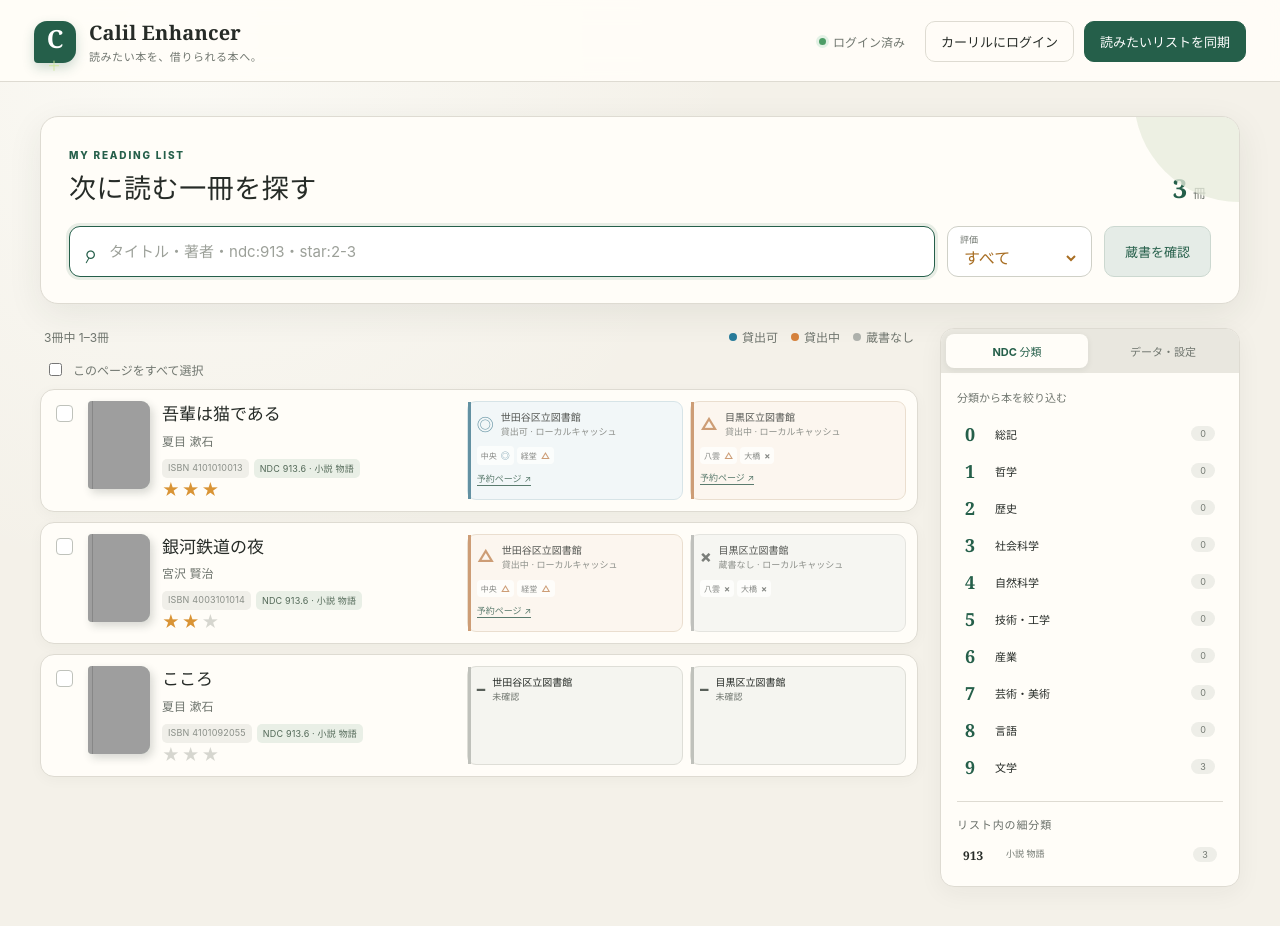
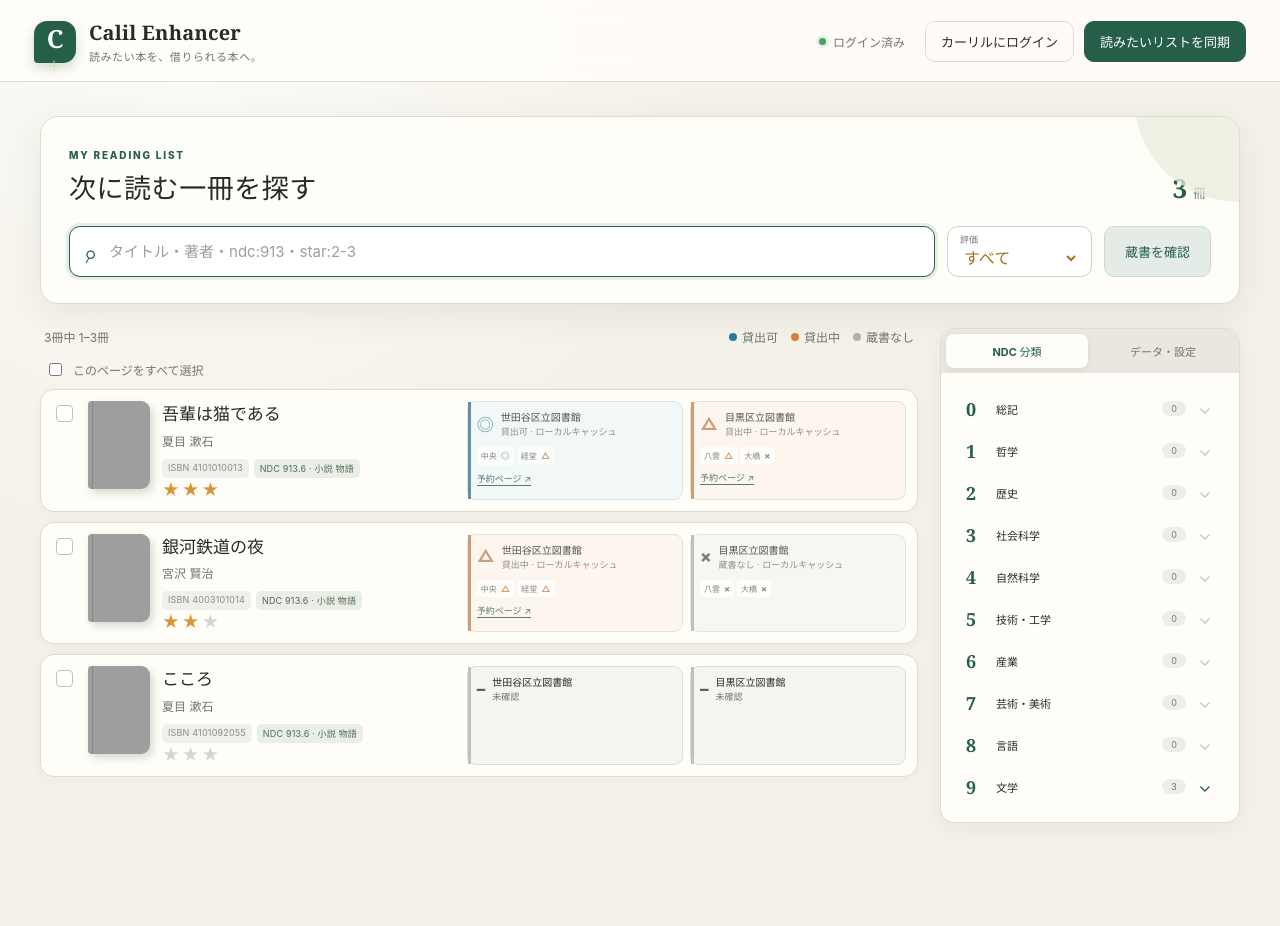
Before and after one commit to YusukeTakeuchi/calil-enhancer-electron, a React (Vite) app: page / in a window 1280 px wide. Shown: the top 926 px of the page. After the commit the page ends 903 px from the top, so only its background shows below. Built offline with nearby package versions, Linux system fonts and the light colour scheme; grey boxes are pictures that could not be loaded.

Commit message:
feat: ndc accordion

```diff
--- a/package.json
+++ b/package.json
@@ -1,6 +1,6 @@
 {
   "name": "calil-enhancer-electron",
-  "version": "2.0.21",
+  "version": "2.0.22",
   "description": "カーリルの読みたいリストを検索・整理する Electron + React アプリ",
   "author": "Yusuke Takeuchi",
   "main": "electron/main.cjs",
--- a/src/App.tsx
+++ b/src/App.tsx
@@ -342,6 +342,7 @@ function Sidebar({ tab, onTab, state, onSearchNdc, onState, onNotice }: {
   onNotice: (notice: Notice) => void
 }) {
   const [perPage, setPerPage] = useState(state.options.booksPerPage)
+  const [expandedNdc, setExpandedNdc] = useState<string | null>(null)
   const counts = useMemo(() => {
     const result: Record<string, number> = {}
     state.books.forEach((book) => {
@@ -382,11 +383,21 @@ function Sidebar({ tab, onTab, state, onSearchNdc, onState, onNotice }: {
   return <aside className="sidebar">
     <div className="sidebar-tabs"><button className={tab === 'ndc' ? 'active' : ''} onClick={() => onTab('ndc')}>NDC 分類</button><button className={tab === 'data' ? 'active' : ''} onClick={() => onTab('data')}>データ・設定</button></div>
     {tab === 'ndc' ? <div className="ndc-panel">
-      <p>分類から本を絞り込む</p>
-      <div className="ndc-top-list">
-        {Object.entries(NDC_TOP).map(([code, label]) => <button key={code} onClick={() => onSearchNdc(code)}><b>{code}</b><span>{label}</span><em>{counts[code] ?? 0}</em></button>)}
+      <div className="ndc-accordion">
+        {Object.entries(NDC_TOP).map(([code, label]) => {
+          const detailCodes = presentCodes.filter((detailCode) => detailCode.startsWith(code))
+          const expanded = expandedNdc === code
+          return <section key={code} className={expanded ? 'expanded' : ''}>
+            <div className="ndc-accordion-header">
+              <button className="ndc-parent-filter" onClick={() => onSearchNdc(code)} title={`${code} ${label}で絞り込む`}><b>{code}</b><span>{label}</span><em>{counts[code] ?? 0}</em></button>
+              <button className="ndc-accordion-toggle" disabled={detailCodes.length === 0} aria-expanded={expanded} aria-controls={`ndc-details-${code}`} aria-label={`${code} ${label}の細分類を${expanded ? '閉じる' : '開く'}`} onClick={() => setExpandedNdc(expanded ? null : code)}><span>⌄</span></button>
+            </div>
+            {expanded && <div id={`ndc-details-${code}`} className="ndc-accordion-details">
+              {detailCodes.map((detailCode) => <button key={detailCode} onClick={() => onSearchNdc(detailCode)}><span>{detailCode}</span><small>{ndcLabel(detailCode)}</small><em>{counts[detailCode]}</em></button>)}
+            </div>}
+          </section>
+        })}
       </div>
-      {presentCodes.length > 0 && <div className="ndc-detail"><h3>リスト内の細分類</h3>{presentCodes.map((code) => <button key={code} onClick={() => onSearchNdc(code)}><span>{code}</span><small>{ndcLabel(code)}</small><em>{counts[code]}</em></button>)}</div>}
     </div> : <div className="data-panel">
       <section><h3>同期情報</h3><dl><div><dt>読みたい本</dt><dd>{state.books.length} 冊</dd></div><div><dt>登録図書館</dt><dd>{state.systems.length} 件</dd></div><div><dt>最終同期</dt><dd>{state.lastSyncedAt ? new Intl.DateTimeFormat('ja-JP', { dateStyle: 'medium', timeStyle: 'short' }).format(new Date(state.lastSyncedAt)) : '未同期'}</dd></div></dl></section>
       <section><h3>表示設定</h3><label className="per-page"><span>1ページの冊数</span><input type="number" min="5" max="100" value={perPage} onChange={(event) => setPerPage(event.target.valueAsNumber)} /></label><button className="button small" onClick={savePerPage}>設定を保存</button></section>
--- a/src/styles.css
+++ b/src/styles.css
@@ -157,17 +157,24 @@ h1 { font-family: Georgia, "Yu Mincho", serif; font-size: 27px; margin: 4px 0 0;
 .sidebar-tabs button { border: 0; background: transparent; padding: 9px 5px; color: var(--muted); border-radius: 8px; font-size: 11px; font-weight: 700; cursor: pointer; }
 .sidebar-tabs button.active { color: var(--green); background: var(--paper); box-shadow: 0 2px 6px rgba(39, 45, 40, .08); }
 .ndc-panel, .data-panel { overflow: auto; padding: 16px; }
-.ndc-panel > p { font-size: 11px; color: var(--muted); margin: 0 0 11px; }
-.ndc-top-list { display: flex; flex-direction: column; gap: 2px; }
-.ndc-top-list button { border: 0; background: transparent; border-radius: 8px; min-height: 35px; display: grid; grid-template-columns: 30px 1fr auto; align-items: center; text-align: left; cursor: pointer; padding: 4px 8px; }
-.ndc-top-list button:hover { background: #eef2ea; color: var(--green); }
-.ndc-top-list b { font: 600 18px Georgia, serif; color: var(--green); }
-.ndc-top-list span { font-size: 11px; }
-.ndc-top-list em, .ndc-detail em { font-style: normal; min-width: 24px; text-align: center; padding: 2px 5px; border-radius: 99px; color: #737972; background: #eeeee8; font-size: 9px; }
-.ndc-detail { margin-top: 17px; padding-top: 14px; border-top: 1px solid var(--line); display: flex; flex-direction: column; }
-.ndc-detail h3, .data-panel h3 { font-size: 11px; margin: 0 0 9px; text-transform: uppercase; letter-spacing: .08em; color: #686e68; }
-.ndc-detail button { display: grid; grid-template-columns: 38px 1fr auto; gap: 5px; border: 0; background: transparent; padding: 6px; text-align: left; cursor: pointer; border-radius: 6px; }
-.ndc-detail button:hover { background: #f0f2ec; }.ndc-detail button > span { font: 600 12px Georgia, serif; }.ndc-detail small { font-size: 9px; color: var(--muted); }
+.ndc-accordion { display: flex; flex-direction: column; gap: 3px; }
+.ndc-accordion > section { border: 1px solid transparent; border-radius: 9px; overflow: hidden; }
+.ndc-accordion > section.expanded { border-color: #d8ddd4; background: #fafbf7; }
+.ndc-accordion-header { display: grid; grid-template-columns: minmax(0, 1fr) 30px; align-items: center; }
+.ndc-parent-filter { border: 0; background: transparent; min-height: 37px; display: grid; grid-template-columns: 30px 1fr auto; align-items: center; text-align: left; cursor: pointer; padding: 4px 6px 4px 8px; }
+.ndc-parent-filter:hover { background: #eef2ea; color: var(--green); }
+.ndc-parent-filter b { font: 600 18px Georgia, serif; color: var(--green); }
+.ndc-parent-filter span { font-size: 11px; }
+.ndc-parent-filter em, .ndc-accordion-details em { font-style: normal; min-width: 24px; text-align: center; padding: 2px 5px; border-radius: 99px; color: #737972; background: #eeeee8; font-size: 9px; }
+.ndc-accordion-toggle { width: 26px; height: 26px; padding: 0; border: 0; border-radius: 6px; background: transparent; color: var(--green); cursor: pointer; }
+.ndc-accordion-toggle:hover:not(:disabled) { background: #e5ece3; }
+.ndc-accordion-toggle:disabled { color: #c4c7c1; cursor: default; }
+.ndc-accordion-toggle span { display: block; font-size: 17px; line-height: 1; transition: transform .16s ease; }
+.ndc-accordion-toggle[aria-expanded="true"] span { transform: rotate(180deg); }
+.ndc-accordion-details { padding: 3px 5px 6px 32px; border-top: 1px solid #e6e8e2; display: flex; flex-direction: column; }
+.ndc-accordion-details button { display: grid; grid-template-columns: 38px 1fr auto; gap: 5px; border: 0; background: transparent; padding: 6px; text-align: left; cursor: pointer; border-radius: 6px; }
+.ndc-accordion-details button:hover { background: #eef2ea; }.ndc-accordion-details button > span { font: 600 12px Georgia, serif; }.ndc-accordion-details small { font-size: 9px; color: var(--muted); }
+.data-panel h3 { font-size: 11px; margin: 0 0 9px; text-transform: uppercase; letter-spacing: .08em; color: #686e68; }
 .data-panel section { padding-bottom: 19px; margin-bottom: 19px; border-bottom: 1px solid var(--line); }
 .data-panel section:last-child { border: 0; margin-bottom: 0; }
 .data-panel dl { margin: 0; }.data-panel dl > div { display: flex; justify-content: space-between; gap: 10px; margin: 8px 0; font-size: 11px; }.data-panel dt { color: var(--muted); }.data-panel dd { margin: 0; text-align: right; font-weight: 650; }
```
Also changed, not shown: 1 other file (tests, documents, lock files or other folders).
